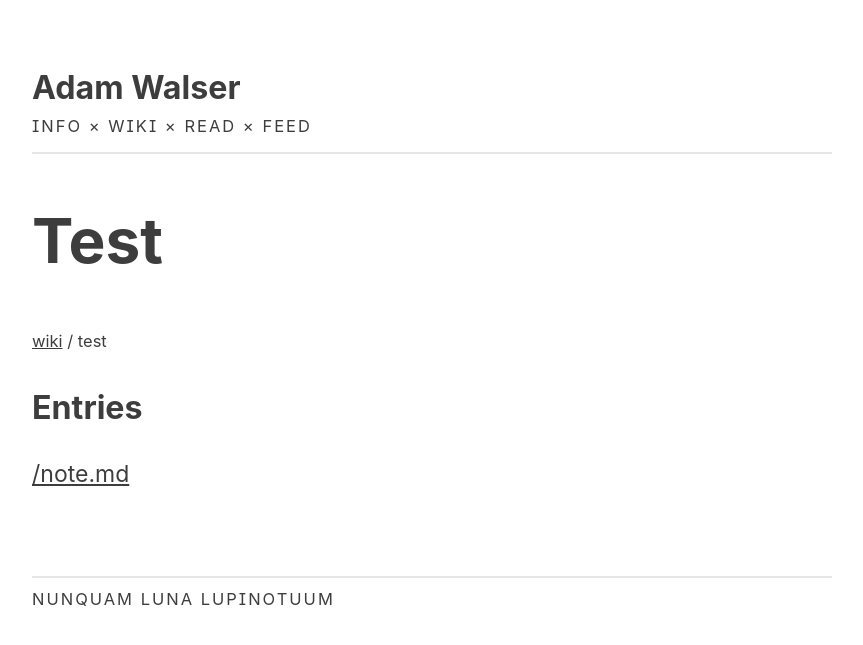
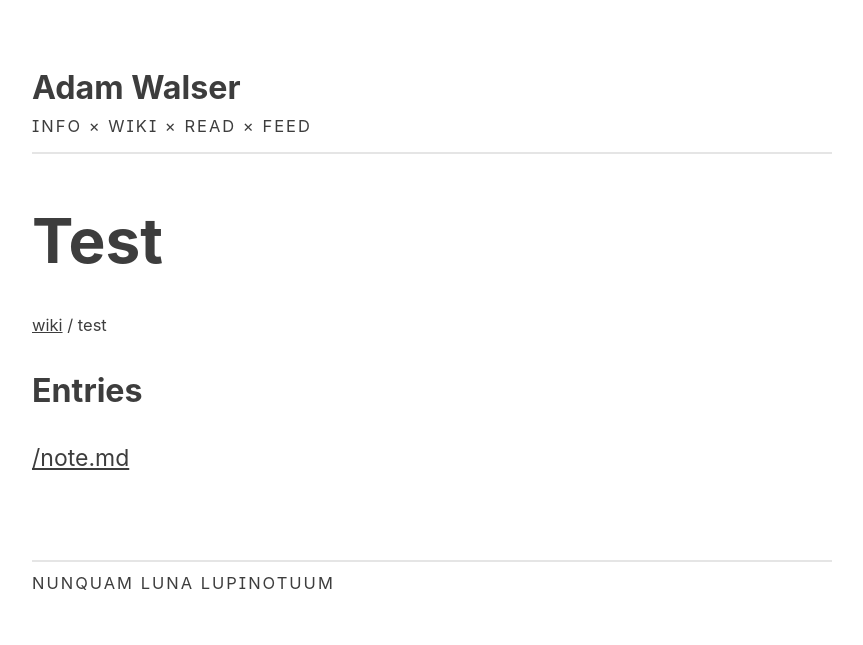
Before and after one commit to ajpwalser/ajpwalser.github.io, a Jekyll site: the page built from wiki/test/index.html, in a window 1280 px wide. Shown: the top 645 px of the page, without its empty margins (208-1071 px from the left). Built offline with Jekyll 4.4.1, drawn with Linux system fonts in a browser that asks for light colours; some web fonts are replaced.

Commit message:
Update style.css

```diff
--- a/css/style.css
+++ b/css/style.css
@@ -492,4 +492,5 @@ span.small {
 
 .crumbs {
 	font-size: 0.718em;
+	margin-top: -1em;
 }
```
